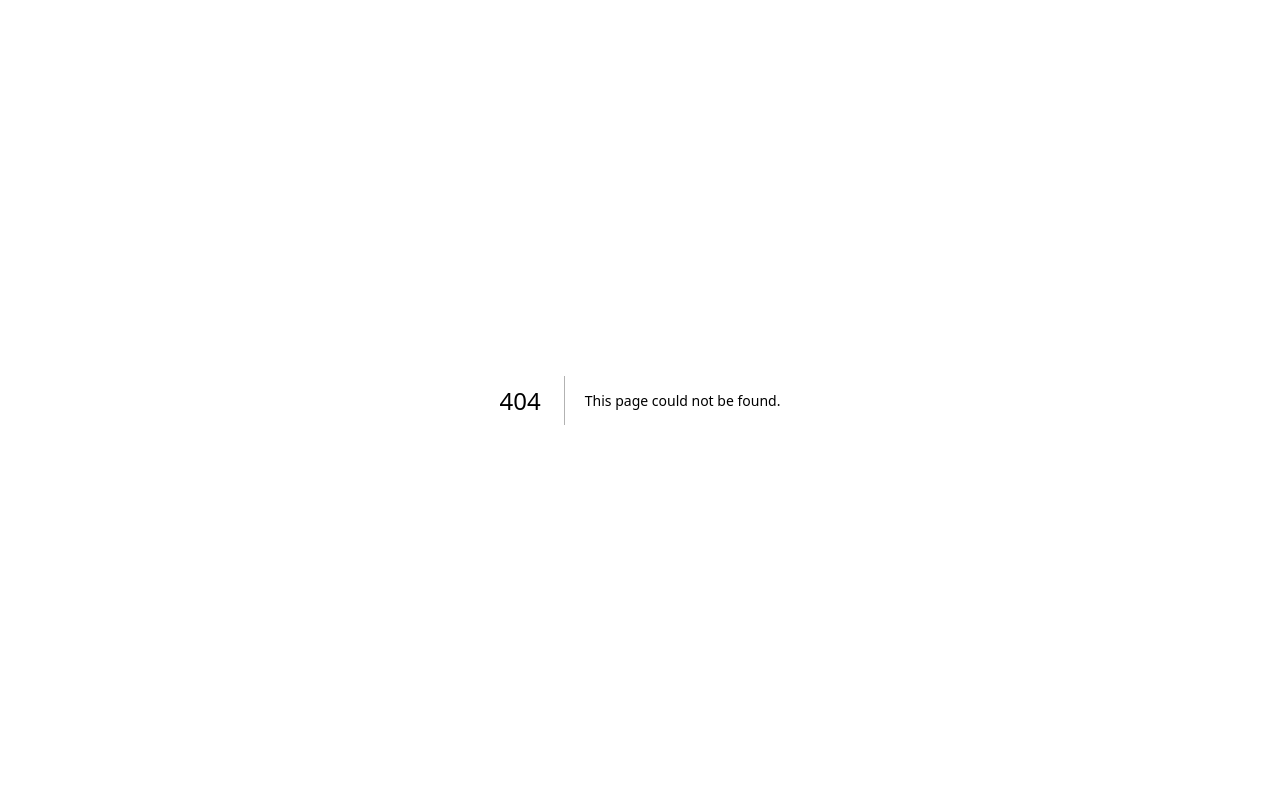
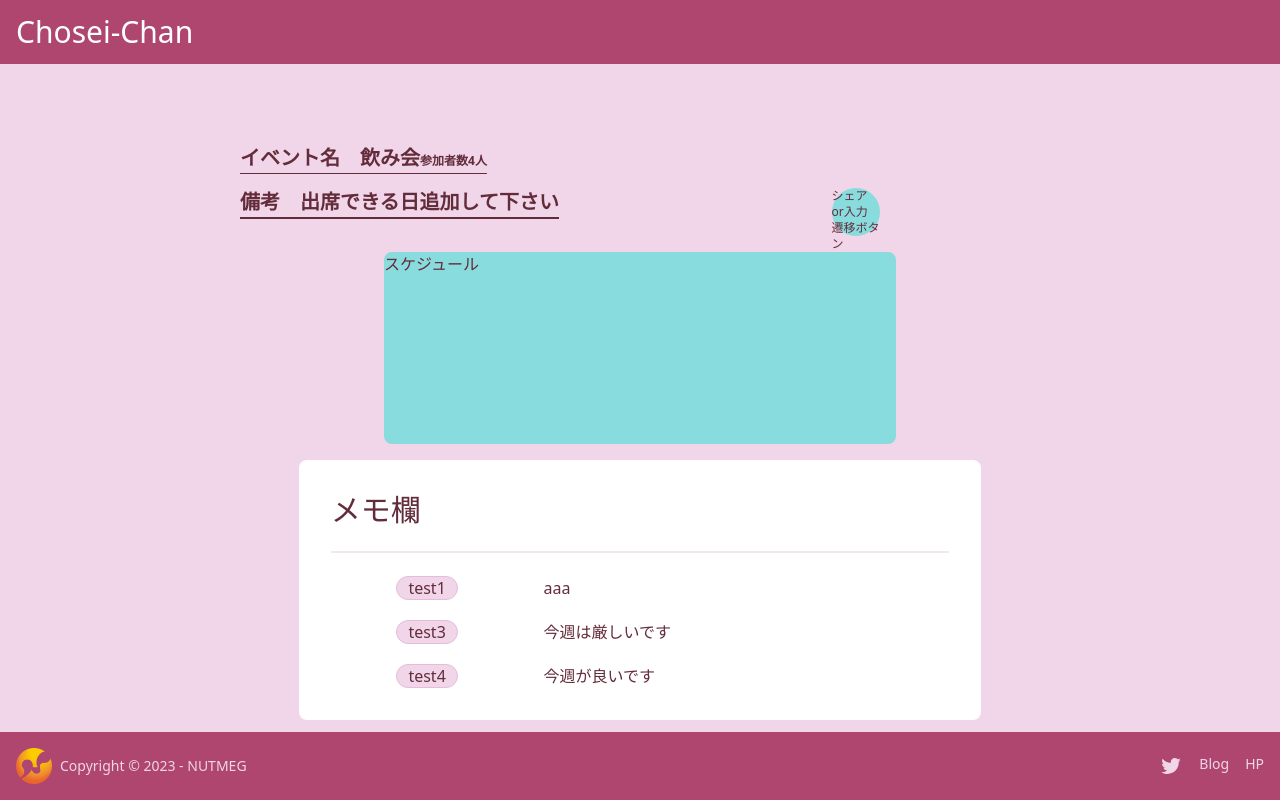
Before and after one commit to NUTFes/chosei-chan, a Next.js app: page /1 in a window 1280 px wide. Before the commit this address had no page. Built offline with nearby package versions, Linux system fonts and the light colour scheme.

Commit message:
[feat] 日程調整ページの作成

```diff
--- /dev/null
+++ b/src/pages/[scheduleId]/index.tsx
@@ -0,0 +1,36 @@
+import { MainLayout } from '@/components/layout/MainLayout'
+import { MemoList } from '@/components/screen/MemoList'
+import { USERS, SCHEDULE } from '@/constant/data'
+
+export default function Home() {
+  return (
+    <MainLayout>
+      <div className='m-auto mt-20 w-4/5 md:gap-4 md:grid'>
+        <div className='col-span-2 md:ml-28 gap-4'>
+          <div className='gap-4 underline underline-offset-8'>
+            <p className='my-auto'>
+              <span className='text-xl font-semibold'>イベント名　</span>
+              <span className='text-xl font-semibold'>{SCHEDULE.name}</span>
+              <span className='text-xs font-semibold'>参加者数{USERS.length}人</span>
+            </p>
+          </div>
+        </div>
+        <div className='col-span-2 md:ml-28 flex'>
+          <p className='text-xl font-semibold underline underline-offset-8'>備考　</p>
+          <p className='text-xl font-semibold underline underline-offset-8 whitespace-pre-wrap'>
+            {SCHEDULE.memo}
+          </p>
+          <div className='col-span-1 md:col-span-2 text-xs row-span-3 m-2 md:m-auto h-12 w-12 rounded-full bg-accent'>
+            シェアor入力遷移ボタン
+          </div>
+        </div>
+        <div className='col-span-1 md:col-span-2 row-span-3 m-auto h-48 w-1/2 rounded-lg bg-accent'>
+          スケジュール
+        </div>
+        <div className='col-span-1 md:col-span-2 md:row-span-3 flex justify-center items-center'>
+          <MemoList users={USERS} />
+        </div>
+      </div>
+    </MainLayout>
+  )
+}
```
